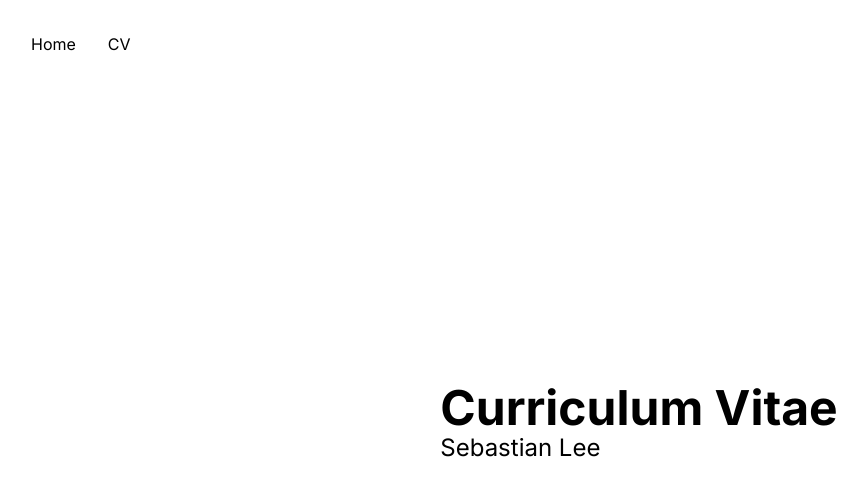
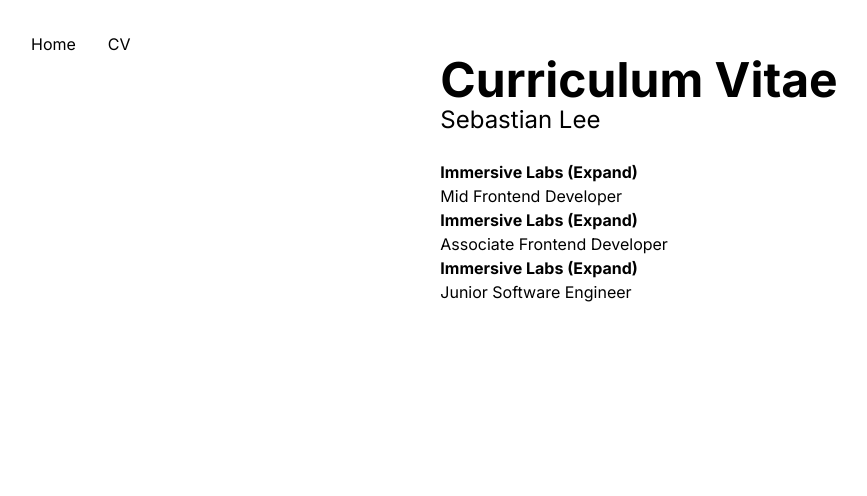
Before and after one commit to jebzley/sebleedotdev, a Next.js app: page /work in a window 1280 px wide. Shown: the top 496 px of the page, without its empty margins (1-868 px from the left). Built offline with nearby package versions, Linux system fonts and the light colour scheme.

Commit message:
add basic workitem component

```diff
--- /dev/null
+++ b/src/app/work/components/WorkItem.tsx
@@ -0,0 +1,25 @@
+"use client";
+
+import { useState } from "react";
+import { WorkItemData } from "../page";
+
+export function WorkItem({ item }: { item: WorkItemData }) {
+  const [isExpanded, setIsExpanded] = useState(false);
+  return (
+    <li>
+      <hgroup>
+        <h2>
+          {item.company}{" "}
+          <span
+            className="cursor-pointer"
+            onClick={() => setIsExpanded(!isExpanded)}
+          >
+            (Expand)
+          </span>
+        </h2>
+        <p>{item.jobTitle}</p>
+      </hgroup>
+      {isExpanded && <p>{item.description}</p>}
+    </li>
+  );
+}
--- a/src/app/work/page.tsx
+++ b/src/app/work/page.tsx
@@ -1,13 +1,49 @@
+import { WorkItem } from "./components/WorkItem";
+
+export interface WorkItemData {
+  company: string;
+  jobTitle: string;
+  description: string;
+  dateRange: string;
+}
+
+const data: WorkItemData[] = [
+  {
+    company: "Immersive Labs",
+    dateRange: "Jan 2023 - Feb 2024",
+    jobTitle: "Mid Frontend Developer",
+    description: "Mid af mate",
+  },
+  {
+    company: "Immersive Labs",
+    dateRange: "Jul 2022 - Jan 2023",
+    jobTitle: "Associate Frontend Developer",
+    description: "Promoted for being a legend",
+  },
+  {
+    company: "Immersive Labs",
+    dateRange: "Sep 2021 - Jul 2022",
+    jobTitle: "Junior Software Engineer",
+    description: "Got a little jobby",
+  },
+];
 export default function WorkPage() {
   return (
     <div className="h-full flex">
-      <div className="flex flex-col m-auto gap-6 max-w-2xl">
+      <div className="flex flex-col mx-auto gap-6 max-w-2xl">
         <div className="flex gap-6 flex-wrap items-center">
           <hgroup>
             <h1 className="text-5xl">Curriculum Vitae</h1>
             <p className="text-2xl">Sebastian Lee</p>
           </hgroup>
         </div>
+        <ul className="list-none">
+          {data.map((item) => {
+            return (
+              <WorkItem key={`${item.company}${item.jobTitle}`} item={item} />
+            );
+          })}
+        </ul>
       </div>
     </div>
   );
```
